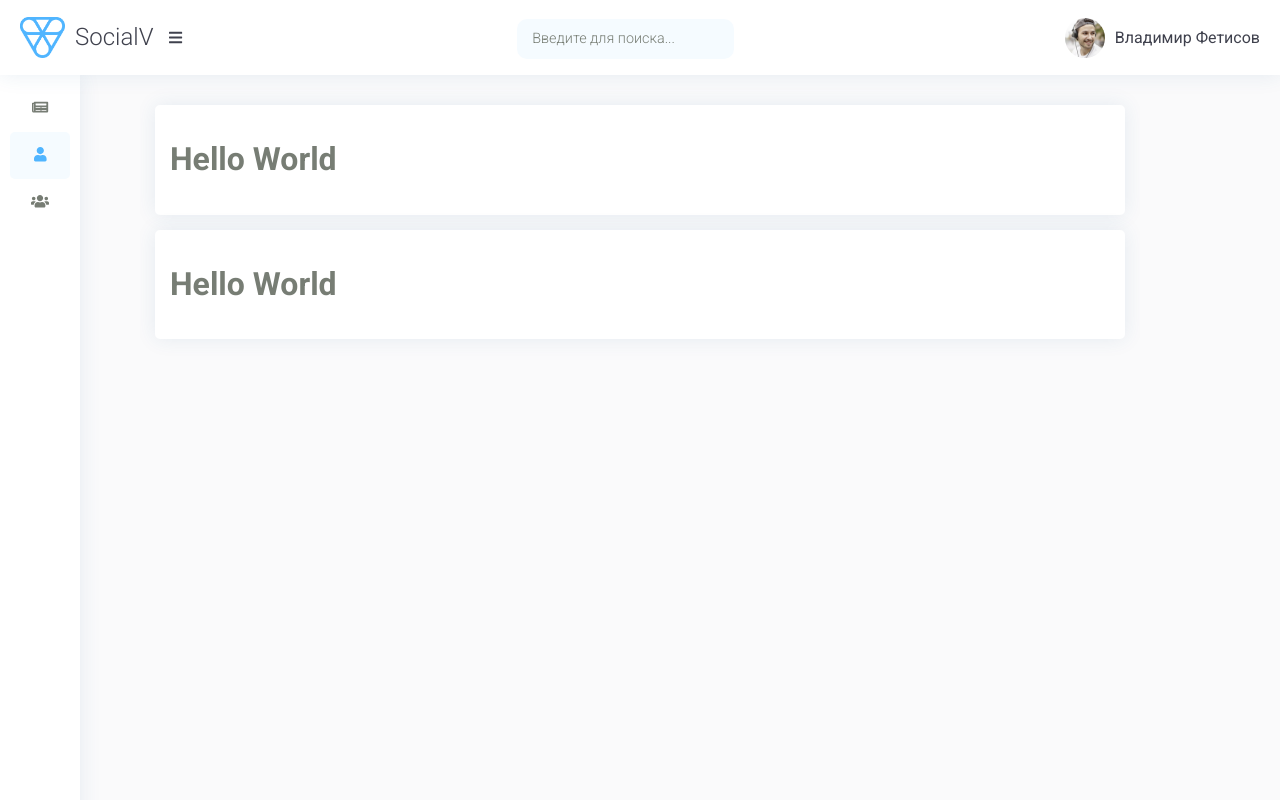
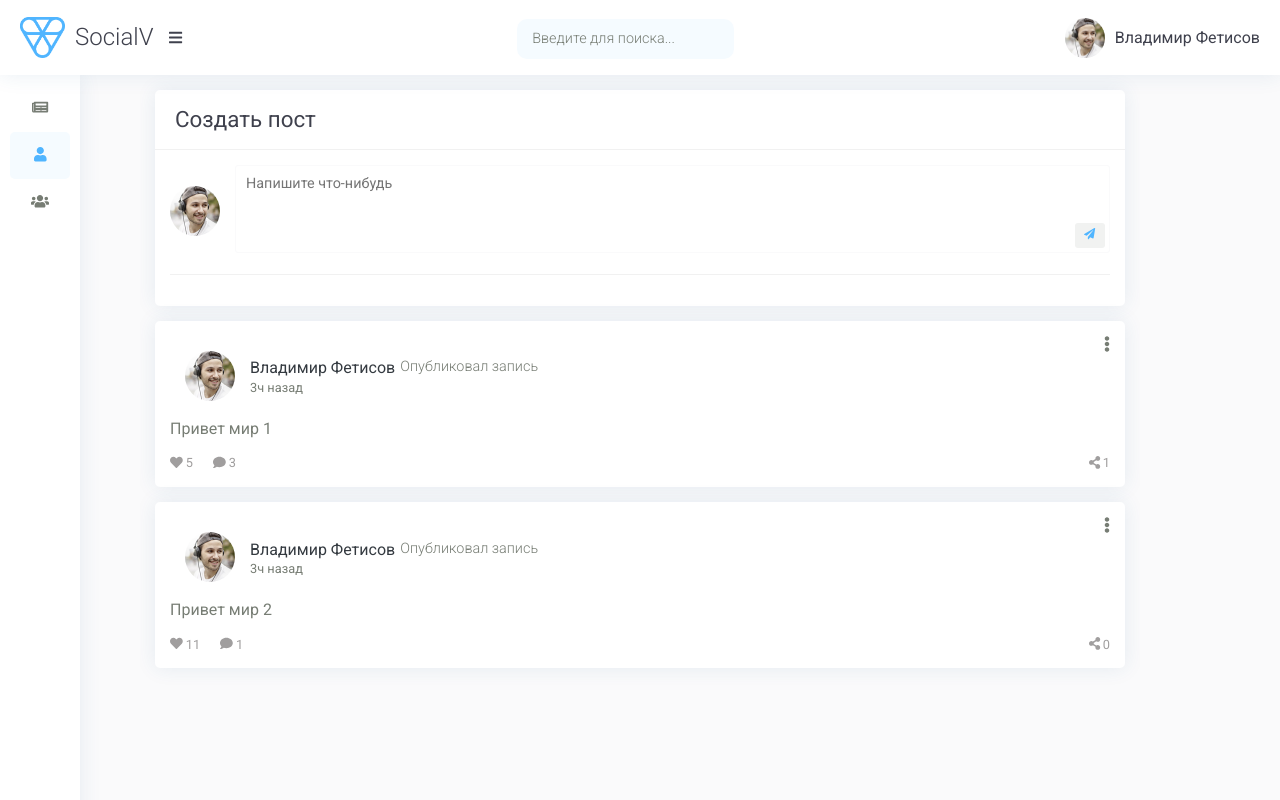
Before and after one commit to Flin007/002-react-social-network, a React (Create React App) app: page / in a window 1280 px wide. Built offline with nearby package versions, Linux system fonts and the light colour scheme.

Commit message:
Post component desight changes

```diff
--- a/src/components/profile/myposts/MyPosts.module.css
+++ b/src/components/profile/myposts/MyPosts.module.css
@@ -1,3 +1,67 @@
-.item{
-
+.createPost {
+  background: var(--iq-white);
+  border-radius: 5px;
+  border: none;
+  -webkit-box-shadow: 0px 0px 20px 0px rgb(44 101 144 / 10%);
+  box-shadow: 0px 0px 20px 0px rgb(44 101 144 / 10%);
 }
+.createPost .header {
+  min-height: 60px;
+  display: flex;
+  align-items: center;
+  padding: 0 20px;
+  border-bottom: 1px solid var(--iq-border-light);
+}
+.createPost .header h4 {
+  font-size: 1.4em;
+}
+.createPost .body {
+  padding: 15px;
+}
+.createPost .body form {
+  position: relative;
+  width: 100%;
+}
+.createPost .body form textarea {
+  width: 100%;
+  padding: 10px 40px 10px 10px;
+  font-size: 0.9em;
+  border-radius: 3px;
+  border-color: var(--iq-light);
+  resize: none;
+}
+.createPost .body form textarea:focus {
+  outline: unset;
+  border-color: var(--iq-primary);
+}
+.createPost .body form button {
+  text-align: center;
+  position: absolute;
+  right: 5px;
+  bottom: 10px;
+  width: 30px;
+  height: 25px;
+  border: unset;
+  outline: unset;
+  font-size: 0.7em;
+  padding: unset;
+  border-radius: 3px;
+  background-color: var(--iq-light-secondary);
+  color: var(--iq-primary);
+  cursor: pointer;
+	transition: .3s ease-in-out;
+}
+.createPost .body form button:hover{
+	background-color: var(--iq-light-primary);
+	color: var(--iq-primary);
+}
+.createPost .body .userImg {
+  margin-right: 15px;
+  display: flex;
+  align-items: center;
+}
+.createPost .body .userImg img {
+  width: 50px;
+  height: 50px;
+  border-radius: 50%;
+}
--- a/src/components/profile/myposts/Myposts.jsx
+++ b/src/components/profile/myposts/Myposts.jsx
@@ -1,11 +1,43 @@
+import profile_img from "./../../../images/profile.jpg";
+import { FontAwesomeIcon } from "@fortawesome/react-fontawesome";
+import {
+  faPaperPlane,
+  faShareAlt,
+  faUserTag,
+} from "@fortawesome/free-solid-svg-icons";
 import s from "./MyPosts.module.css";
 import Post from "./post/Post";
 
 function MyPosts() {
   return (
     <div className={s.pageContent}>
-      <Post />
-      <Post />
+      <div className={s.createPost}>
+        <div className={s.header}>
+          <h4>Создать пост</h4>
+        </div>
+        <div className={s.body}>
+          <div className="row">
+            <div className={s.userImg}>
+              <img src={profile_img} alt="" />
+            </div>
+            <form action="">
+              <textarea
+                name=""
+                id=""
+                cols="30"
+                rows="4"
+                placeholder="Напишите что-нибудь"
+              ></textarea>
+              <button type="submit">
+                <FontAwesomeIcon icon={faPaperPlane} />
+              </button>
+            </form>
+          </div>
+          <hr />
+        </div>
+      </div>
+      <Post content="Привет мир 1" isLike="true" likeCount="5" commentCount="3" sharesCount="1" />
+      <Post content="Привет мир 2" isLike="false" likeCount="11" commentCount="1" sharesCount="0" />
     </div>
   );
 }
--- a/src/components/profile/myposts/post/Post.jsx
+++ b/src/components/profile/myposts/post/Post.jsx
@@ -1,9 +1,52 @@
+import profile_img from "./../../../../images/profile.jpg";
+import { FontAwesomeIcon } from "@fortawesome/react-fontawesome";
+import {
+  faEllipsisV,
+  faHeart,
+  faShareAlt,
+  faComment,
+} from "@fortawesome/free-solid-svg-icons";
 import s from "./Post.module.css";
 
-function Post() {
+function Post(props) {
   return (
     <div className={s.post}>
-      <h1>Hello World</h1>
+      <div className={s.postHeader}>
+        <div className={s.profileImg}>
+          <img src={profile_img} alt="" />
+        </div>
+        <div className={s.authorInfo}>
+          <div className="row">
+            <a href="" className={s.userName}>
+              Владимир Фетисов
+            </a>
+            <span className={s.postAction}>Опубликовал запись</span>
+          </div>
+          <span className={s.timeAgo}>3ч назад</span>
+        </div>
+        <span className={s.postSettings}>
+          <FontAwesomeIcon icon={faEllipsisV} />
+        </span>
+      </div>
+      <div className={s.postContent}>{props.content}</div>
+      <div className={s.postFooter}>
+        <div>
+          <span className={`${s.likesCount} ${s.iconCounter}`}>
+            <FontAwesomeIcon icon={faHeart} />
+            {props.likeCount}
+          </span>
+          <span className={`${s.commentsCount} ${s.iconCounter}`}>
+            <FontAwesomeIcon icon={faComment} />
+            {props.commentCount}
+          </span>
+        </div>
+        <div>
+          <span className={`${s.sharesCount} ${s.iconCounter}`}>
+            <FontAwesomeIcon icon={faShareAlt} />
+            {props.sharesCount}
+          </span>
+        </div>
+      </div>
     </div>
   );
 }
--- a/src/components/profile/myposts/post/Post.module.css
+++ b/src/components/profile/myposts/post/Post.module.css
@@ -1,4 +1,5 @@
 .post {
+  position: relative;
   margin-top: 15px;
   padding: 15px;
   background: var(--iq-white);
@@ -6,3 +7,77 @@
   box-shadow: 0px 0px 20px 0px rgb(44 101 144 / 10%);
   border-radius: 5px;
 }
+.postHeader {
+  padding: 15px;
+  display: flex;
+  align-items: center;
+}
+.profileImg {
+  margin-right: 15px;
+}
+.profileImg img {
+  width: 50px;
+  height: 50px;
+  border-radius: 50%;
+}
+.authorInfo .row {
+  align-items: center;
+}
+.userName {
+  text-decoration: none;
+  color: var(--dark);
+  font-weight: 400;
+  margin-right: 5px;
+}
+.postAction {
+  font-weight: 300;
+  font-size: 0.9em;
+}
+.timeAgo {
+  font-size: 0.8em;
+}
+
+/* postSettings */
+.postSettings {
+  position: absolute;
+  top: 15px;
+  right: 15px;
+  cursor: pointer;
+  transition: color 0.3s ease-in-out;
+}
+.postSettings:hover {
+  color: var(--iq-primary-hover);
+}
+
+/* postFooter */
+.postFooter {
+  margin-top: 15px;
+  display: flex;
+  align-items: center;
+  justify-content: space-between;
+}
+.iconCounter {
+  cursor: pointer;
+  margin-left: 20px;
+	color: var(--iq-secondary);
+	font-size: .8em;
+}
+.iconCounter:first-child {
+  margin-left: unset;
+}
+.iconCounter svg {
+	transition: color .3s ease-in-out;
+  margin-right: 3px;
+}
+.iconCounter:not(.active):hover svg{
+	color: var(--iq-primary);
+}
+.likesCount.active svg{
+	color: var(--red);
+}
+.commentsCount.active svg{
+	color: var(--iq-primary);
+}
+.sharesCount.active svg{
+	color: var(--success);
+}
--- a/src/components/profile/profile.module.css
+++ b/src/components/profile/profile.module.css
@@ -10,3 +10,8 @@
 	-o-transition: all 0.3s ease-out 0s;
 	transition: all 0.3s ease-out 0s;
 }
+@media(max-width:1200px){
+	.pageContent{
+		max-width: calc(100% - 200px);
+	}
+}
--- a/src/components/sidebar/sidebar.jsx
+++ b/src/components/sidebar/sidebar.jsx
@@ -1,6 +1,6 @@
 import s from './sidebar.module.css';
-import { FontAwesomeIcon } from '@fortawesome/react-fontawesome'
-import { faUser, faNewspaper, faUsers } from '@fortawesome/free-solid-svg-icons'
+import { FontAwesomeIcon } from '@fortawesome/react-fontawesome';
+import { faUser, faNewspaper, faUsers } from '@fortawesome/free-solid-svg-icons';
 function Sidebar(){
 	return(
 		<div className={s.sidebar}>
--- a/src/style.css
+++ b/src/style.css
@@ -1,7 +1,25 @@
+h1,
+h2,
+h3,
+h4,
+h5,
+h6 {
+  margin: 0px;
+  line-height: 1.5;
+  color: var(--iq-title-text);
+  font-weight: 400;
+}
+hr {
+  margin-top: 1rem;
+  margin-bottom: 1rem;
+  border: 0;
+  border-top: 1px solid rgba(0, 0, 0, 0.1);
+	border-color: var(--iq-border-light);
+}
 .App.wrapper {
   color: var(--iq-body-text);
   background: var(--iq-light);
 }
 .row {
-	display: flex;
+  display: flex;
 }
```
